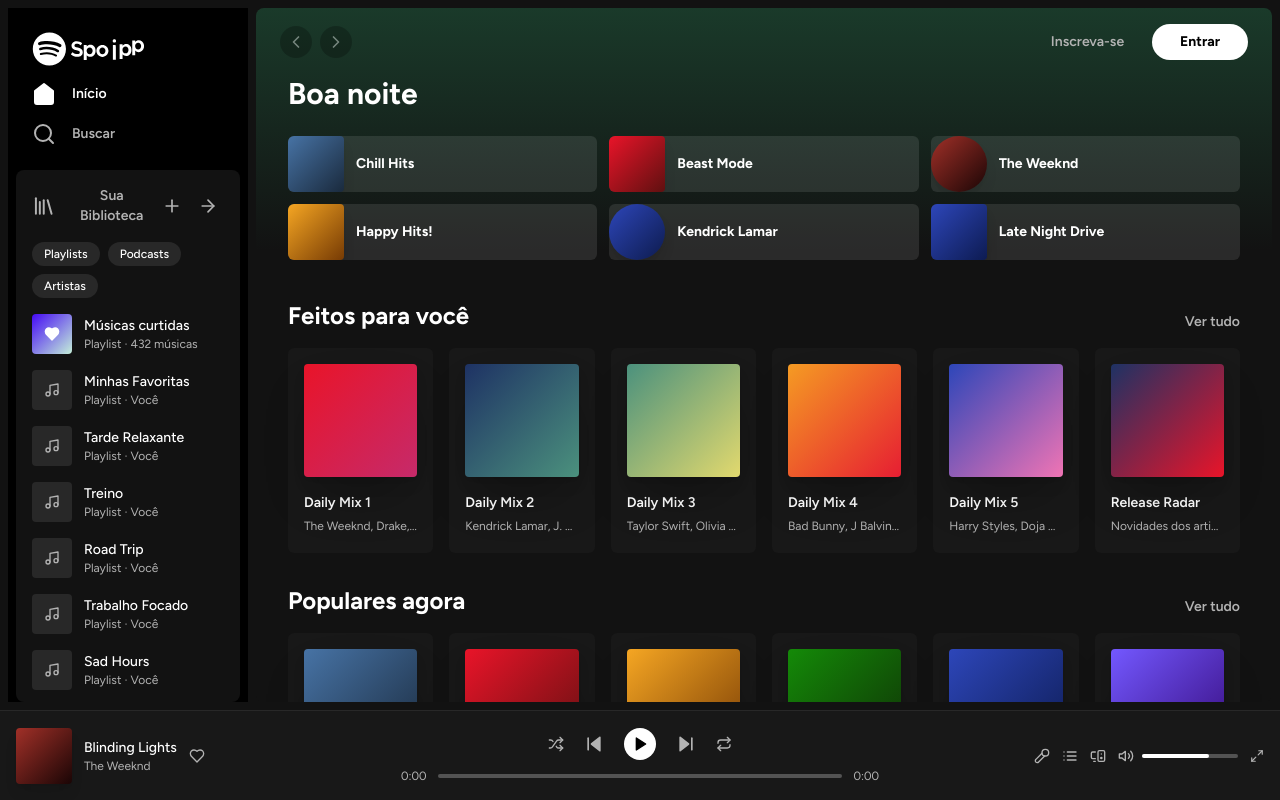
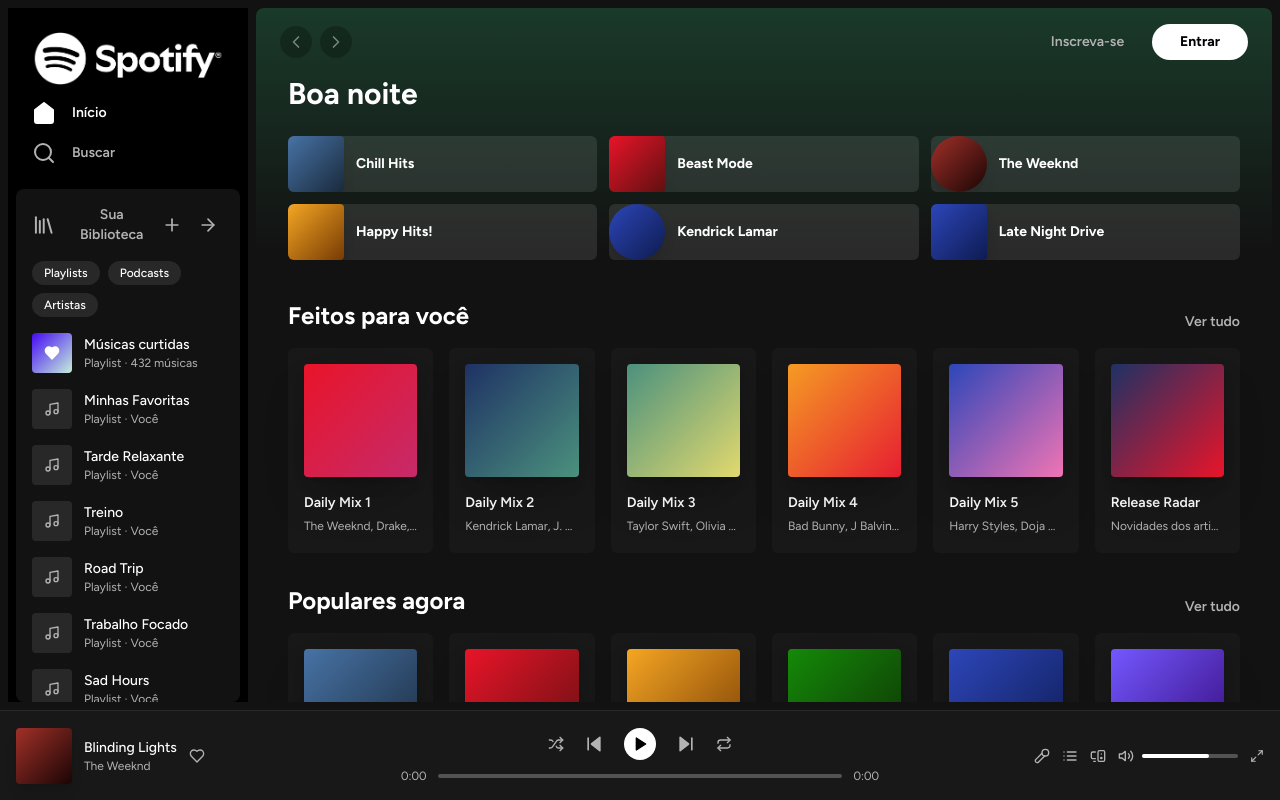
Before and after one commit to SantanderNycz/spotify-v2, a React (Vite) app: page / in a window 1280 px wide. Built offline with nearby package versions, Linux system fonts and the light colour scheme.

Commit message:
logo changed

```diff
--- a/index.html
+++ b/index.html
@@ -3,7 +3,7 @@
 
 <head>
   <meta charset="UTF-8" />
-  <link rel="icon" href="/spotify-icon.svg" />
+  <link rel="icon" href="/src/public/spotify-icon.png" />
   <meta name="viewport" content="width=device-width, initial-scale=1.0" />
   <title>Spotify</title>
 </head>
--- a/src/components/Sidebar.jsx
+++ b/src/components/Sidebar.jsx
@@ -13,9 +13,7 @@
 import GradientCover from "./GradientCover";
 
 const SpotifyLogo = () => (
-  <svg viewBox="0 0 1134 340" className="w-28 fill-white">
-    <path d="M8 171c0 92 76 168 168 168s168-76 168-168S268 4 176 4 8 79 8 171zm230 78c-39-24-89-30-147-17-14 2-16-18-4-20 64-15 118-8 162 19 11 7 0 24-11 18zm17-45c-45-28-114-36-167-20-17 5-23-21-7-25 61-18 136-9 188 23 14 9 0 31-14 22zM80 133c-17 6-28-23-9-30 59-18 159-15 220 22 17 9 1 37-16 27-54-32-141-35-195-19zm379 91c-17 0-33-6-47-20-1 0-1 1-1 1l-16 19c-1 1-1 2 0 3 18 16 40 24 64 24 34 0 55-19 55-47 0-24-15-37-50-46-29-7-34-12-34-22s10-16 23-16 25 5 39 15c0 0 1 1 2 0l14-20c1-1 1-1 0-2-16-13-35-20-55-20-31 0-53 19-53 46 0 29 20 38 52 46 28 6 32 12 32 22 0 11-10 17-25 17zm95-77v-13c0-1-1-2-2-2h-26c-1 0-2 1-2 2v147c0 1 1 2 2 2h26c1 0 2-1 2-2v-46c10 11 21 16 36 16 27 0 54-21 54-61s-27-60-54-60c-15 0-26 5-36 17zm30 78c-18 0-31-15-31-35s13-34 31-34 30 14 30 34-12 35-30 35zm68-34c0 34 27 61 61 61s61-27 61-61-27-60-61-60-61 26-61 60zm30 0c0-19 13-34 31-34s31 15 31 34-13 35-31 35-31-16-31-35zm165-60h-26c-1 0-2 1-2 2v147c0 1 1 2 2 2h26c1 0 2-1 2-2V147c0-1-1-2-2-2zm-13-58c-10 0-17 7-17 17s7 17 17 17 17-7 17-17-7-17-17-17zm83 65v-13c0-1-1-2-2-2h-26c-1 0-2 1-2 2v147c0 1 1 2 2 2h26c1 0 2-1 2-2v-46c10 11 21 16 36 16 27 0 54-21 54-61s-27-60-54-60c-15 0-26 5-36 17zm30 78c-18 0-31-15-31-35s13-34 31-34 30 14 30 34-12 35-30 35zm98-116v-13c0-1-1-2-2-2h-26c-1 0-2 1-2 2v147c0 1 1 2 2 2h26c1 0 2-1 2-2v-46c10 11 21 16 36 16 27 0 54-21 54-61s-27-60-54-60c-15 0-26 5-36 17zm30 78c-18 0-31-15-31-35s13-34 31-34 30 14 30 34-12 35-30 35z" />
-  </svg>
+  <img src="/src/public/Spotify-White.png" alt="Spotify Logo" />
 );
 
 export default function Sidebar() {
```
Also changed, not shown: src/public/spotify-icon.png (added).
